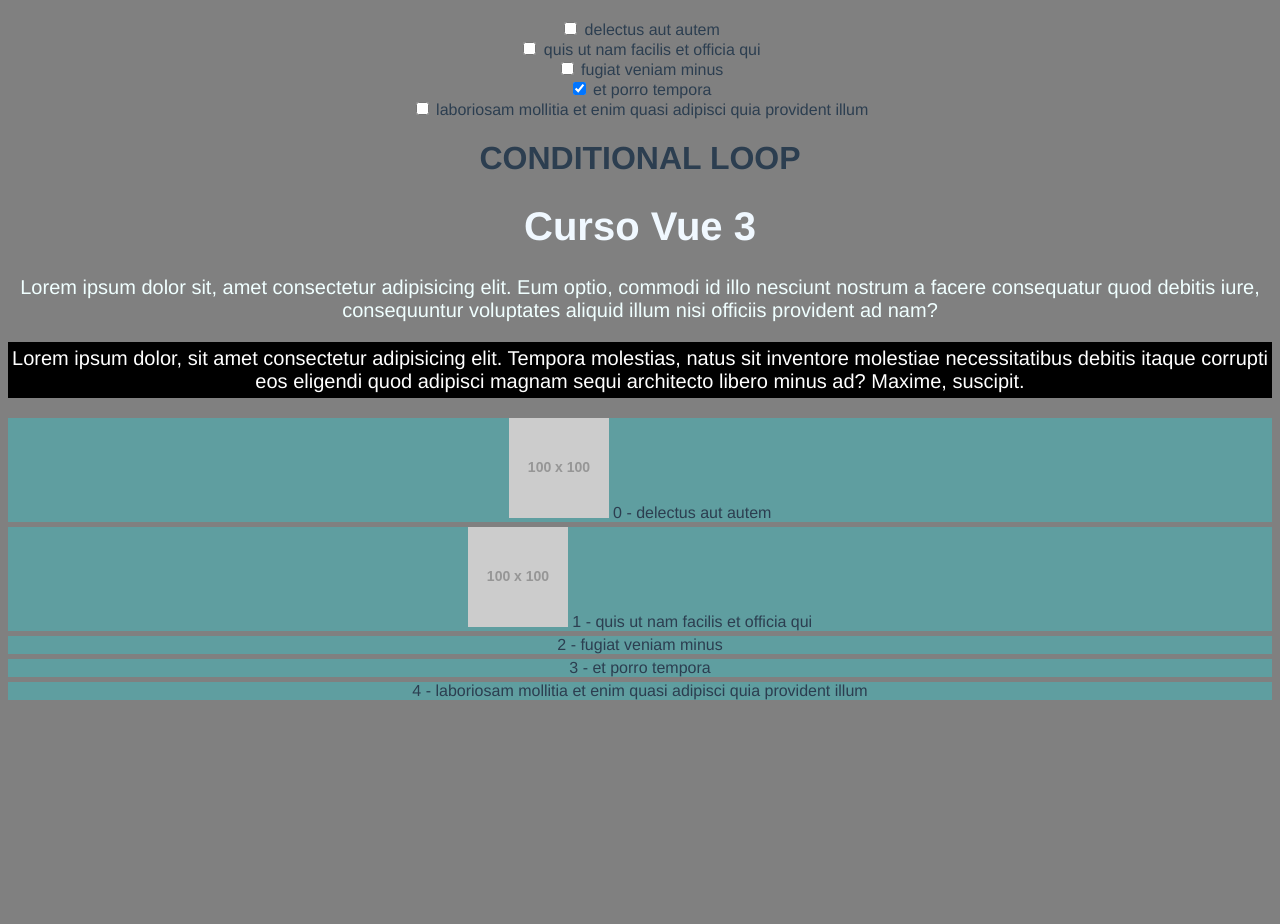
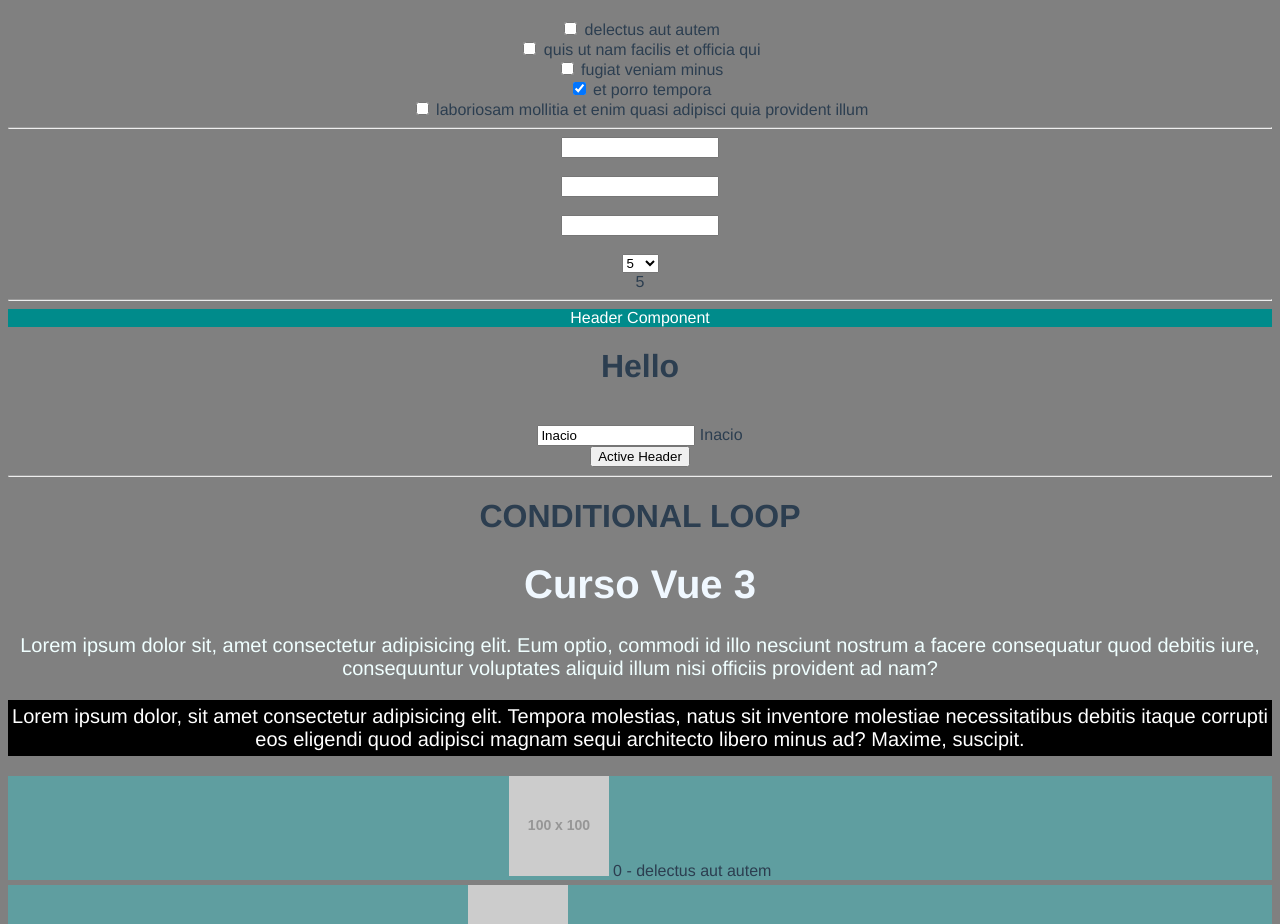
Before and after one commit to inacio000/Vue.js, a Vue app in the folder my-vue-app/: page / in a window 1280 px wide. Shown: the part 1320-2244 px from the top of the page. Before the commit the page ends 2028 px from the top, so only its background shows below. Built offline with nearby package versions, Linux system fonts and the light colour scheme.

Commit message:
Add "Vue Life Cycle" concepts

```diff
--- a/my-vue-app/src/App.vue
+++ b/my-vue-app/src/App.vue
@@ -35,6 +35,15 @@
   <!-- COMPUTED PROPRIETY -->
   <h1>COMPUTED PROPRIETY</h1>
   <ComputedPropriety />
+  <hr>
+
+  <!-- Watch -->
+  <WatchConcept />
+  <hr>
+
+  <!-- LIFE CYCLE -->
+  <LifeCycle />
+  <hr>
 
   <!-- CONDICIONAL LOOP -->
   <h1>CONDITIONAL LOOP</h1>
@@ -44,7 +53,9 @@
 
 <script>
 // import HelloWorld from './components/HelloWorld.vue'
-import TheHeader from './components/TheHeader.vue'
+import TheHeader from './components/TheHeader.vue';
+import LifeCycle from './components/LifeCycle.vue';
+import WatchConcept from './components/WatchConcept.vue';
 import EventConceptsVue from './components/EventConcepts.vue';
 import ConditionalLoop from './components/ConditionalLoop.vue';
 import ComputedPropriety from './components/ComputedPropriety.vue';
@@ -59,7 +70,9 @@ export default {
     EventConceptsVue,
     TwoWayDataBinding,
     ComputedPropriety,
-  },
+    WatchConcept,
+    LifeCycle
+},
   data() {
     return {
       showHeader: true,
--- /dev/null
+++ b/my-vue-app/src/components/LifeCycle.vue
@@ -0,0 +1,68 @@
+<template>
+    <div>
+        <TheHeader v-if="showHeader"/>
+        <h1>Hello </h1>
+        <br>
+        <input type="text" v-model="name">
+        {{ name }}
+        <br>
+        <button @click="showHeader = !showHeader">
+            Active Header
+        </button>
+    </div>
+</template>
+
+<script>
+import TheHeader from './TheHeader.vue'
+
+    export default {
+    data() {
+        return {
+            name: 'Inacio',
+            showHeader: true,
+        };
+    },
+    // beforeCreate() {
+    //     console.log('beforeCreate');
+    //     console.log('State', this.name);
+    //     console.log('DOM: ', this.$el);
+    // },
+    // created() {
+    //     console.log('created');
+    //     console.log('State: ', this.name);
+    //     console.log('DOM: ', this.$el);
+    // },
+    // beforeMount() {
+    //     console.log('beforeMount');
+    //     console.log('State: ', this.name);
+    //     console.log('DOM: ', this.$el);
+    // },
+    // mounted() {
+    //     console.log('mounted');
+    //     console.log('State: ', this.name);
+    //     console.log('DOM: ', this.$el);
+    // },
+
+    beforeUpdate() {
+        console.log('beforeUpdate');
+    },
+    updated() {
+        console.log('updated');
+    },
+
+    // beforeUnmount() {
+    //     console.log('beforeUnmount');
+    //     console.log('State: ', this.name);
+    //     console.log('DOM: ', this.$el);
+    // },
+    // unmounted() {
+    //     console.log('unmounted');
+    //     console.log('State: ', this.name);
+    //     console.log('DOM: ', this.$el);
+    // },
+    watch: {},
+    computed: {},
+    methods: {},
+    components: { TheHeader }
+}
+</script>
--- a/my-vue-app/src/components/TheHeader.vue
+++ b/my-vue-app/src/components/TheHeader.vue
@@ -6,7 +6,28 @@
 
 <script>
     export default {
+        beforeUnmount() {
+            // Destruir as libs, eventos, listners
+            console.log('beforeUnmount');
+            console.log('State: ', this.name);
+            console.log('DOM: ', this.$el);
 
+            window.removeEventListener('resize', this.resize)
+        },
+        mounted() {
+            window.addEventListener('resize', this.resize)
+        },
+        unmounted() {
+            console.log('unmounted');
+            console.log('State: ', this.name);
+            console.log('DOM: ', this.$el);
+        },
+
+        methods: {
+            resize($evt) {
+                console.log($evt);
+            }
+        }
     }
 </script>
 
--- /dev/null
+++ b/my-vue-app/src/components/WatchConcept.vue
@@ -0,0 +1,71 @@
+<template>
+    <div>
+        <input
+            type="text"
+            v-model="name"
+        > <br>
+        {{ name }}
+        <br>
+
+        <input
+        type="text"
+            v-model="user.firstName"
+        > <br>
+        <br>
+
+        <input
+        type="text"
+            v-model="user.lastName"
+        > <br>
+        {{ user.firstName }} {{ user.lastName }}
+        <br>
+
+        <select v-model="pageCount">
+            <option value="5">5</option>
+            <option value="10">10</option>
+            <option value="15">15</option>
+        </select>
+        <br>
+        {{ pageCount }}
+    </div>
+</template>
+
+<script>
+    export default {
+        data() {
+            return {
+                name: '',
+                pageCount: '5',
+                user: {
+                    firstName: '',
+                    lastName: '',
+                }
+            }
+        },
+        watch: {
+            name(value) {
+                if (value.length > 6) {
+                    this.saveUserName()
+                }
+            },
+            pageCount() {
+                this.changePage();
+            },
+            user: {
+                handler() {
+                    console.log('User changed')
+                },
+                deep: true,
+            }
+        },
+        methods: {
+            saveUserName() {
+                console.log('Ajax')
+                console.log(this.name);
+            },
+            changePage() {
+                console.log('Ajax changePage')
+            }
+        }
+    }
+</script>
```
Also changed, not shown: 3 other files (tests, documents, lock files or other folders).
